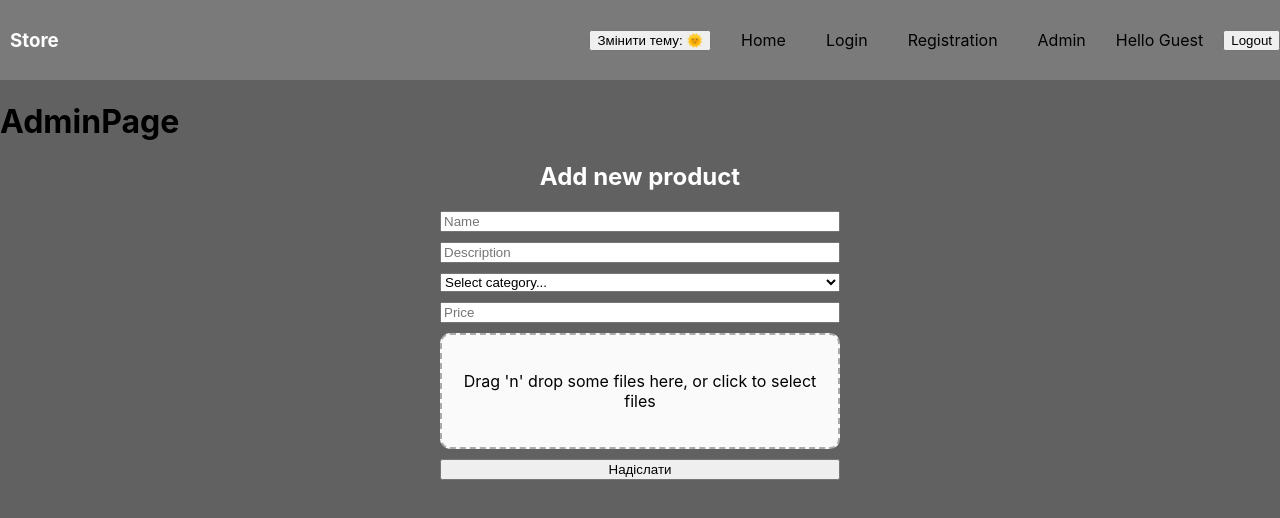
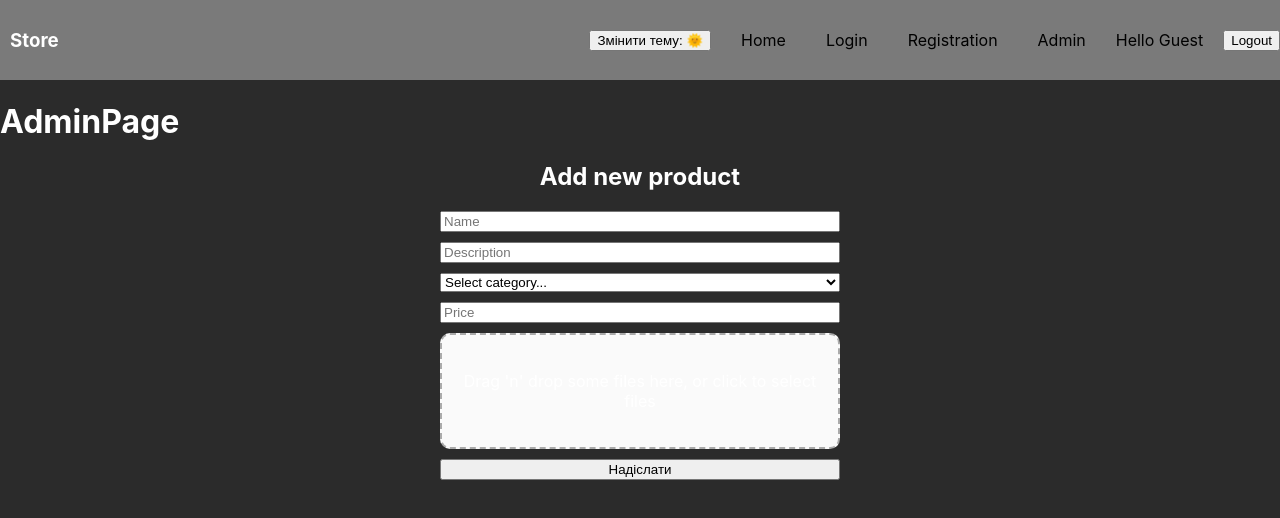
Before and after one commit to Inlvert/MERN-Store, a React (Create React App) app in the folder client/: page /admin in a window 1280 px wide. Shown: the top 518 px of the page. Built offline with nearby package versions, Linux system fonts and the light colour scheme.

Commit message:
add theme to App.js

```diff
--- a/client/src/App.js
+++ b/client/src/App.js
@@ -1,19 +1,25 @@
 import { Route, Routes } from "react-router";
-import "./App.css";
+import style from "./App.module.scss";
 import HomePage from "./pages/Home";
 import LoginPage from "./pages/Login";
 import RegistartionPage from "./pages/Registration";
-import { useDispatch } from "react-redux";
+import { useDispatch, useSelector } from "react-redux";
 import { useEffect } from "react";
 import CONSTANTS from "./constants";
 import { refresh } from "./redux/slices/authSlice";
 import AdminPage from "./pages/Admin";
+import classNames from "classnames";
 
 function App() {
   const dispatch = useDispatch();
+  const { theme } = useSelector((state) => state.theme);
+
+  const backgroundColor = classNames({
+    [style.light]: theme === "light",
+    [style.dark]: theme === "dark",
+  });
 
   useEffect(() => {
-
     const refreshTokenFromLS = localStorage.getItem(CONSTANTS.REFRESH_TOKEN);
 
     if (refreshTokenFromLS) {
@@ -22,7 +28,7 @@ function App() {
   }, []);
   return (
     <div className="App">
-      <header className="App-header">
+      <header className={backgroundColor}>
         <Routes>
           <Route path="/" element={<HomePage />} />
           <Route path="/login" element={<LoginPage />} />
--- /dev/null
+++ b/client/src/App.module.scss
@@ -0,0 +1,11 @@
+.light {
+  background-color: #cacaca;
+  min-height: 100vh;
+  color: black
+}
+
+.light {
+  background-color: #2b2b2b;
+  min-height: 100vh;
+  color: white
+}
```
